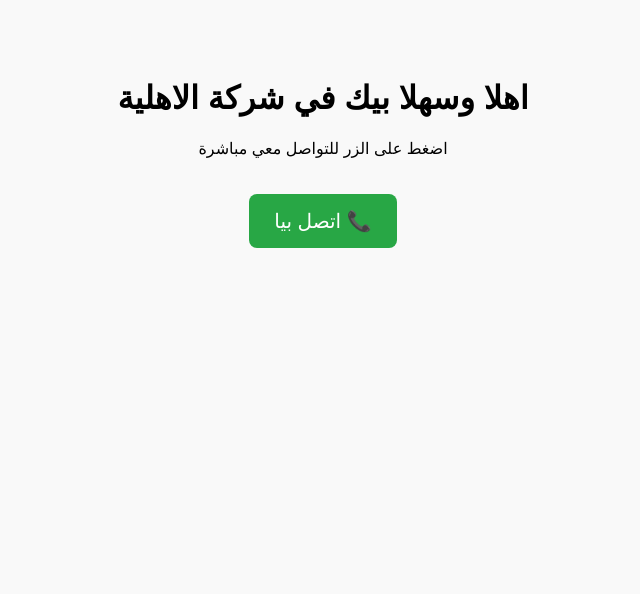
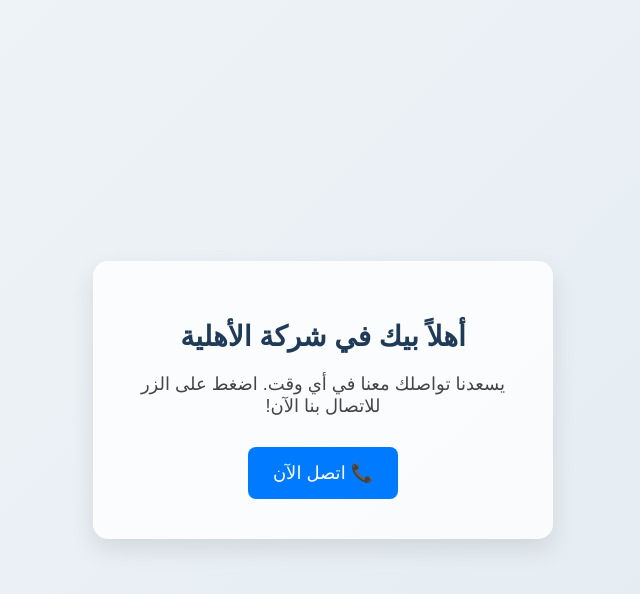
Before and after one commit to malak951/call-me-, a plain HTML site: page index.html in a window 1280 px wide. Shown: the whole page, without its empty margins (317-957 px from the left). Drawn offline with Linux system fonts and the light colour scheme.

Commit message:
Update index.html

```diff
--- a/index.html
+++ b/index.html
@@ -2,33 +2,66 @@
 <html lang="ar" dir="rtl">
 <head>
   <meta charset="UTF-8">
-  <title>اتصل بيا</title>
+  <meta name="viewport" content="width=device-width, initial-scale=1.0">
+  <title>شركة الأهلية</title>
   <style>
     body {
-      font-family: Arial, sans-serif;
+      margin: 0;
+      padding: 0;
+      font-family: 'Cairo', sans-serif;
+      background: linear-gradient(135deg, #f0f4f8, #e2ebf0);
+      display: flex;
+      justify-content: center;
+      align-items: center;
+      min-height: 100vh;
       text-align: center;
-      padding: 50px;
-      background-color: #f9f9f9;
     }
+
+    .container {
+      background-color: #ffffffcc;
+      padding: 40px 30px;
+      border-radius: 15px;
+      box-shadow: 0 10px 25px rgba(0, 0, 0, 0.1);
+      max-width: 400px;
+      width: 90%;
+    }
+
+    h1 {
+      font-size: 28px;
+      color: #1f3b57;
+      margin-bottom: 20px;
+    }
+
+    p {
+      font-size: 18px;
+      color: #444;
+      margin-bottom: 30px;
+    }
+
     .call-button {
       display: inline-block;
-      background-color: #28a745;
+      background-color: #007bff;
       color: white;
       padding: 15px 25px;
-      font-size: 20px;
+      font-size: 18px;
       border: none;
       border-radius: 8px;
       text-decoration: none;
-      margin-top: 20px;
+      transition: background-color 0.3s ease;
     }
+
     .call-button:hover {
-      background-color: #218838;
+      background-color: #0056b3;
     }
+
+    @import url('https://fonts.googleapis.com/css2?family=Cairo:wght@400;700&display=swap');
   </style>
 </head>
 <body>
-  <h1>  اهلا وسهلا بيك في شركة الاهلية </h1>
-  <p>اضغط على الزر للتواصل معي مباشرة</p>
-  <a href="tel:0123456789" class="call-button">📞 اتصل بيا</a>
+  <div class="container">
+    <h1>أهلاً بيك في شركة الأهلية</h1>
+    <p>يسعدنا تواصلك معنا في أي وقت. اضغط على الزر للاتصال بنا الآن!</p>
+    <a href="tel:0123456789" class="call-button">📞 اتصل الآن</a>
+  </div>
 </body>
 </html>
```
